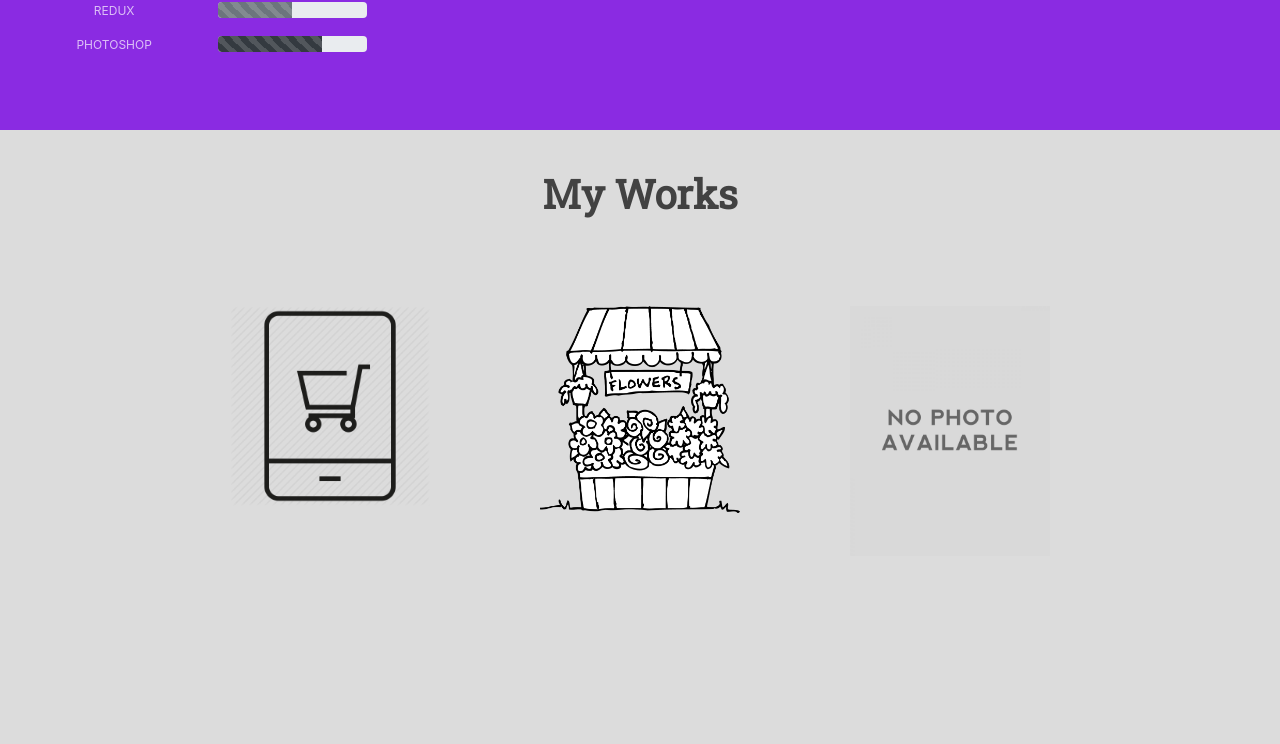
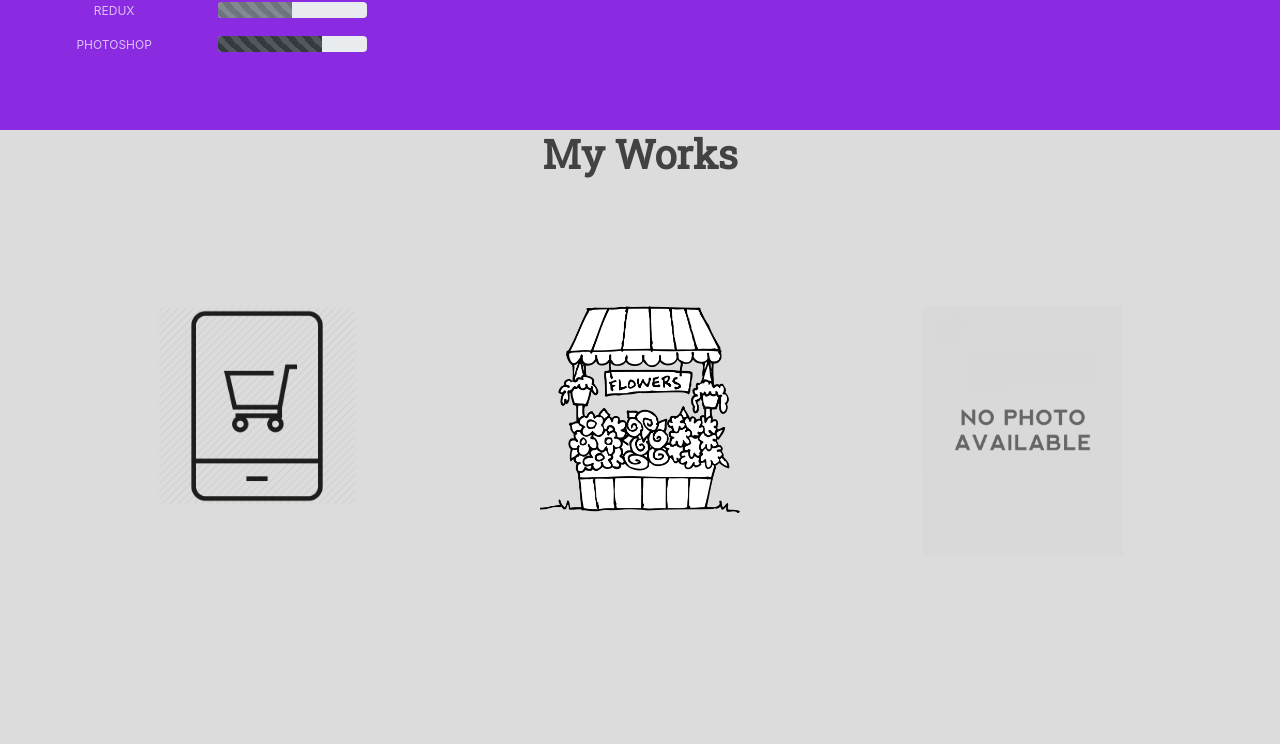
Before and after one commit to emiljohnbenitez24/emil-portfolio, a React (Create React App) app: page / in a window 1280 px wide. Shown: the part 1838-2582 px from the top of the page. Built offline with nearby package versions, Linux system fonts and the light colour scheme.

Commit message:
Final Commit

```diff
--- a/src/components/projects.js
+++ b/src/components/projects.js
@@ -59,13 +59,15 @@
         font-size: 17px;
         padding: 10px;
       }
-
+      .button-container{
+        margin-top:50px;
+      }
       .hovereffect a.info {
         display: inline-block;
         text-decoration:none;
         padding: 5px;
         border: 2px solid #8A2BE2;
-        margin: 50px 10px 0 10px;
+        margin: 0px 5px 0px 5px;
         background: rgba(0, 0, 0, 0.6);
       }
 
@@ -88,36 +90,39 @@
 
   return (
     <MainDiv id="projects">
-      <Container style={{ padding: '5vh' }}>
       <ScrollAnimation animateIn="bounceInRight" animateOnce={true}>
         <h1 style={{ color: '#000', opacity: '.7', fontWeight: 'bold' }}>My Works</h1>
       </ScrollAnimation>
       <Row style={{ padding: '10vh' }} className="justify-content-md-center">
-          <Col sm={4}>
+        <Col sm={4} style={{ marginTop: '5vh' }}>
           <ScrollAnimation animateIn="fadeIn" animateOnce={true}>
             <div class="hovereffect" style={{ marginBottom: '5vh' }}>
               <Image width={200} class="img-responsive" src={phone} />
               <div class="overlay">
                 <h2>Shopping Cart <p >Using Pure React</p></h2>
+                <div className="button-container">
                   <a class="info" href="https://ej-react-shoppingcart.herokuapp.com/">View Project</a>
                   <a class="info" href="https://github.com/emiljohnbenitez24/pure-react-shoppingcart">View Code</a>
                 </div>
               </div>
+            </div>
           </ScrollAnimation>
         </Col>
-          <Col sm={4}>
+        <Col sm={4} style={{ marginTop: '5vh' }}>
           <ScrollAnimation animateIn="fadeIn" delay={500} animateOnce={true}>
             <div class="hovereffect" style={{ marginBottom: '5vh' }}>
               <Image width={200} class="img-responsive" src={flower} />
               <div class="overlay">
                 <h2>FlowerShop WebApp <p >Using React w/Redux</p></h2>
+                <div className="button-container">
                   <a class="info" href="https://ejflowershop.herokuapp.com">View Project</a>
                   <a class="info" href="https://github.com/emiljohnbenitez24/emil-flowershop">View Code</a>
                 </div>
               </div>
+            </div>
           </ScrollAnimation>
         </Col>
-          <Col sm={4}>
+        <Col sm={4} style={{ marginTop: '5vh' }}>
           <ScrollAnimation animateIn="fadeIn" delay={1000} animateOnce={true}>
             <div class="hovereffect">
               <Image width={200} class="img-responsive" src={noimage} />
@@ -129,7 +134,6 @@
           </ScrollAnimation>
         </Col>
       </Row>
-      </Container>
 
     </MainDiv>
 
```
Lines whose indentation alone changed are shown as unchanged.
